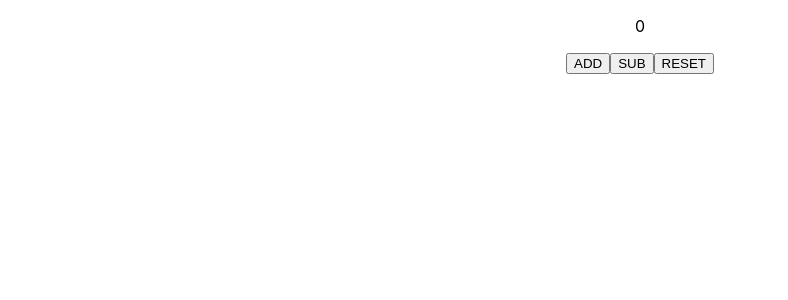
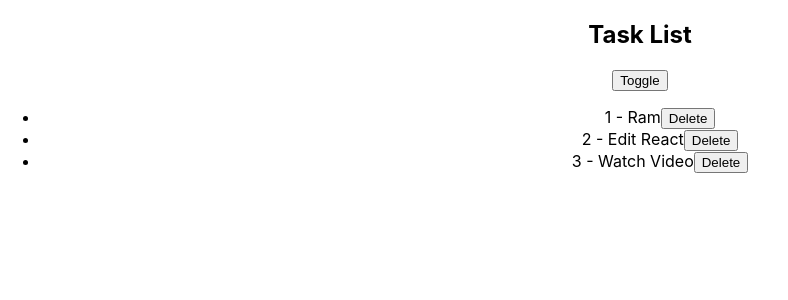
Before and after one commit to Difa-D-S/React-Task, a React (Create React App) app: page / in a window 1280 px wide. Shown: the top 300 px of the page, without its empty margins (0-788 px from the left). Built offline with nearby package versions, Linux system fonts and the light colour scheme.

Commit message:
Added some Functionalities

```diff
--- a/src/App.js
+++ b/src/App.js
@@ -1,61 +1,69 @@
-import React, {useState} from 'react';
-import './App.css';
+// import React, {useState} from 'react';
+// import './App.css';
 
-  const App = () => {
-      const [state, setState] = useState(0);
+//   const App = () => {
+//       const [state, setState] = useState(0);
 
-      const handleAdd = () => {
-        // setState(state + 1)
-        setState(state => state + 1)
-        setState(state => state + 1)
-        setState(state => state + 1)
-      }
-      return (
-        <>
-        <div className="App">
-          <p>{state}</p>
-          <button onClick={handleAdd}>ADD</button>
-          <button>SUB</button>
-          <button>RESET</button>
-        </div>
-        </>
-      )
+//       const handleAdd = () => {
+//         setState(state + 1)
+//         // setState(state => state + 1)
+//         // setState(state => state + 1)
+//         // setState(state => state + 1)
+//       }
+//       const handleSub = () => {
+//         setState(state - 1)
+//       }
+//       const Reset = () => {
+//         setState("0")
+//       }
+//       return (
+//         <>
+//         <div className="App">
+//           <p>{state}</p>
+//           <button onClick={handleAdd}>ADD</button>
+//           <button onClick={handleSub}>SUB</button>
+//           <button onClick={Reset}>RESET</button>
+//         </div>
+//         </>
+//       )
+//     }
+
+
+// export default App;
+
+
+
+import React, {useState} from 'react'
+import './App.css'
+
+const App = () => {
+const [tasks, setTasks] = useState(
+      [
+        { id: 1, name: "Ram", completed: true },
+        { id: 2, name: "Edit React", completed: false },
+        { id: 3, name: "Watch Video", completed: true }
+      ]
+    )
+
+    const [show, setShow] = useState(true);
+
+    const Delete = (id) => {
+      setTasks(tasks.filter( task => task.id !== id ))
     }
 
+    return (
+      <div className='App'>
+        <h2>Task List</h2>
+        <button onClick={() => setShow(!show)}>Toggle</button>
+        <ul>
+          {show && tasks.map( (item) => (
+            <li key={item.id} className={tasks.completed ? 'completed' : 'incompleted'}> {item.id} - {item.name}
+            <button onClick={() => Delete(item.id)}>Delete</button>
+            </li>
+          ) )}
+        </ul>
+      </div>
+    )
+}
 
-export default App;
-
-
-// const [tasks, setTasks] = useState(
-  //     [
-  //       {
-  //         id: 1, name: "Ram", completed: true
-  //       },
-  //       {
-  //         id: 1, name: "Edit React", completed: false
-  //       },
-  //       {
-  //         id: 1, name: "Watch Video", completed: true
-  //       }
-  //     ]
-  //   )
-
-  //   const [show, setShow] = useState(true)
-
-  //   const handleEvent = (id) => {
-  //     setTasks(tasks.filter( (task) => task.id !== id))
-  //   }
-  //   return (
-  //     <div className='App'>
-  //       <h2>Task List</h2>
-  //       <button onClick={ () => setShow(!show)}>Toggle</button>
-  //       <ul>
-  //         {show && tasks.map((task) => (
-  //           <li key={task.id}>
-  //             <span>{task.id} - {task.name}</span>
-  //             <button onClick={() => handleEvent(task.id)}>Delete</button>
-  //           </li>
-  //         ) )}
-  //       </ul>
-  //     </div>
-  //   )
+export default App
```
Also changed, not shown: src/components/Header.js (added, +9 -0 lines).
